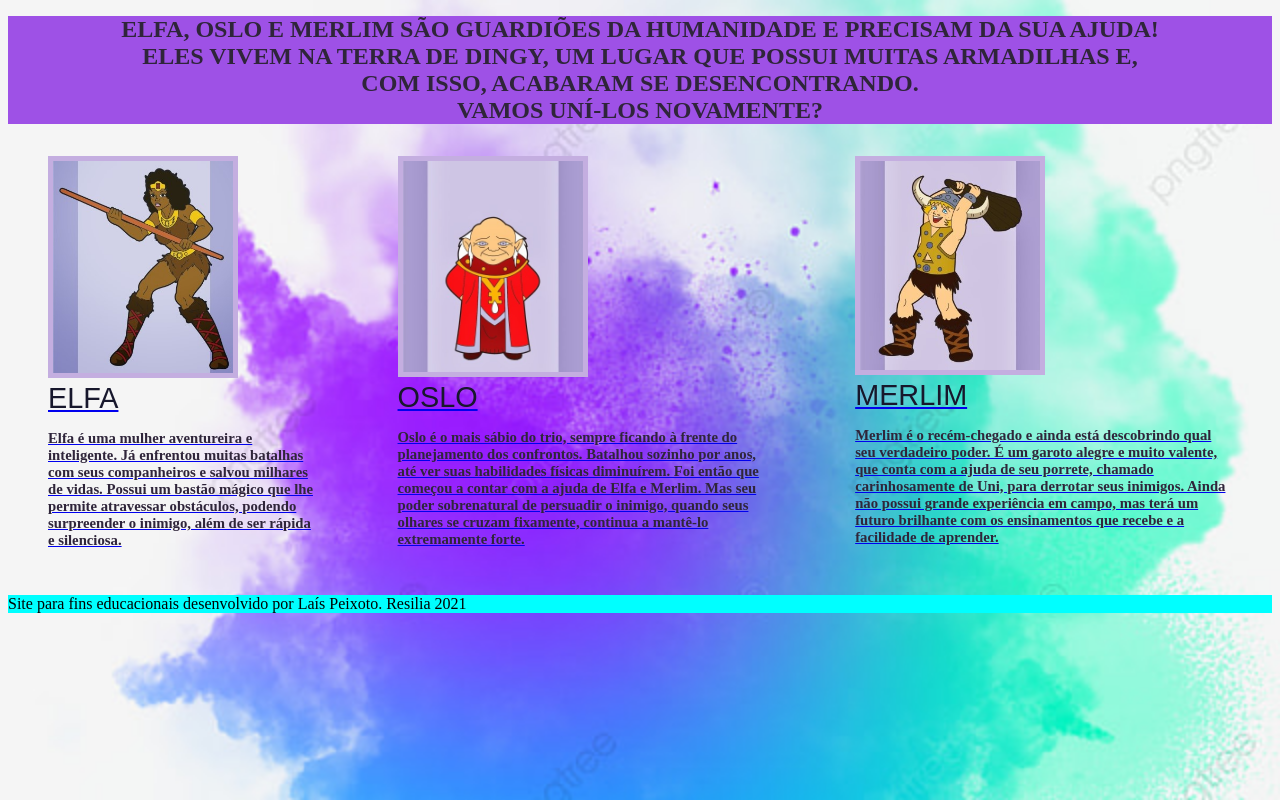
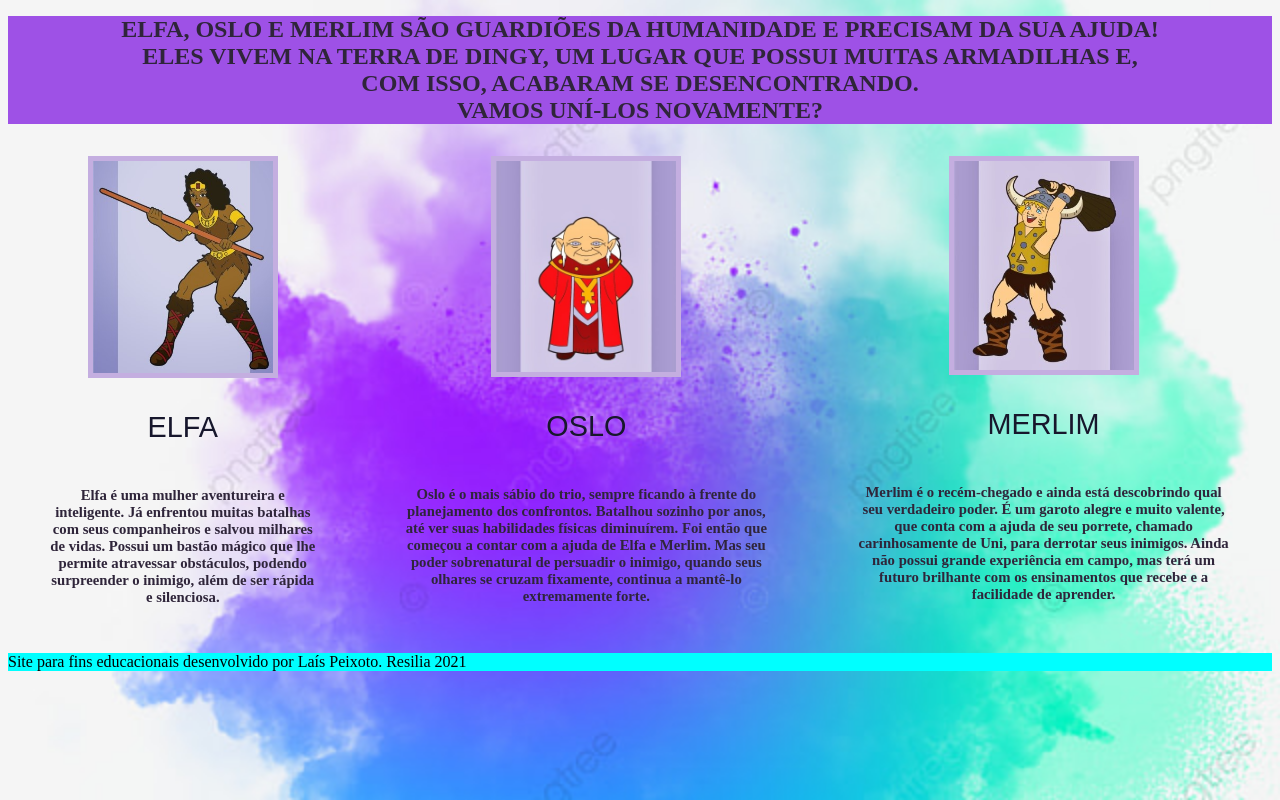
Before and after one commit to laispeixoto/projetofinal, a plain HTML site: page index.html in a window 1280 px wide. Drawn offline with Linux system fonts and the light colour scheme.

Commit message:
centralização de imagens e links

```diff
--- a/index.html
+++ b/index.html
@@ -15,39 +15,37 @@
             COM ISSO, ACABARAM SE DESENCONTRANDO. </br>VAMOS UNÍ-LOS NOVAMENTE?</h1>
 
         <div class="imagens">
-            <figure>
-                <a href="elfa1fase.html">
-                <img class="centro" src="elfainicio.jpg">
-                <figcaption class="nomes">ELFA</figcaption>
+            <figure class="figura">
+                <div class="fotos">
+                    <a href="elfa1fase.html"><img class="centro" src="elfainicio.jpg"></a>
+                </div>
+                <p class="nomes">ELFA</p>
                 <p class="descricao"> Elfa é uma mulher aventureira e inteligente. Já enfrentou
                 muitas batalhas com seus companheiros e salvou milhares de vidas. Possui um bastão
                 mágico que lhe permite atravessar obstáculos, podendo surpreender o inimigo,
-                além de ser rápida e silenciosa.
-                </p>
-                </a>
+                além de ser rápida e silenciosa.</p>
             </figure>
 
-            <figure>
-                <a href="oslo1fase.html">
-                <img class="centro" src="osloinicio.jpg">
-                <figcaption class="nomes">OSLO</figcaption>
+            <figure class="figura">
+                <div class="fotos">
+                    <a href="oslo1fase.html"><img class="centro" src="osloinicio.jpg"></a>
+                </div>
+                <p class="nomes">OSLO</p>
                 <p class="descricao">Oslo é o mais sábio do trio, sempre ficando à frente do planejamento dos confrontos.
                 Batalhou sozinho por anos, até ver suas habilidades físicas diminuírem. Foi então que começou
                 a contar com a ajuda de Elfa e Merlim. Mas seu poder sobrenatural de persuadir o inimigo,
                 quando seus olhares se cruzam fixamente, continua a mantê-lo extremamente forte. </p>
-                </a>
             </figure>
 
-            <figure>
-                <a href="merlim1fase.html">
-                <img class="centro" src="merliminicio.jpg">
-                <figcaption class="nomes">MERLIM</figcaption>
+            <figure class="figura">
+                <div class="fotos">
+                    <a href="merlim1fase.html"><img class="centro" src="merliminicio.jpg"></a>
+                </div>
+                <p class="nomes">MERLIM</p>
                 <p class="descricao">Merlim é o recém-chegado e ainda está descobrindo qual seu verdadeiro poder. É um garoto
                 alegre e muito valente, que conta com a ajuda de seu porrete, chamado carinhosamente de Uni,
                 para derrotar seus inimigos. Ainda não possui grande experiência em campo, mas terá um futuro
-                brilhante com os ensinamentos que recebe e a facilidade de aprender.
-                </p>
-                </a>
+                brilhante com os ensinamentos que recebe e a facilidade de aprender.</p>
             </figure>
 
         </div>
--- a/style.css
+++ b/style.css
@@ -22,6 +22,8 @@ footer {
     color: rgb(23, 23, 44);
     font-size: 180%;
     font-family: sans-serif;
+    justify-content: center;
+    text-align: center;
 }
 
 /*descricaopginicial*/
@@ -29,6 +31,7 @@ footer {
     font-weight: bolder;
     font-size: 92%;
     color: rgb(47, 37, 58);
+    text-align: center;
     /*background-color: rgb(196, 174, 224)*/
 }
 
@@ -62,3 +65,18 @@ footer {
     width: auto;
     height: auto;
 }
+.figura {
+    display: flex;
+    justify-items: center;
+    flex-direction: column;
+    align-items: center;
+    align-content: center;
+
+}
+
+.fotos {
+    display: flex;
+    justify-items: center;
+    width: 100%;
+    justify-content: center;
+}
```
